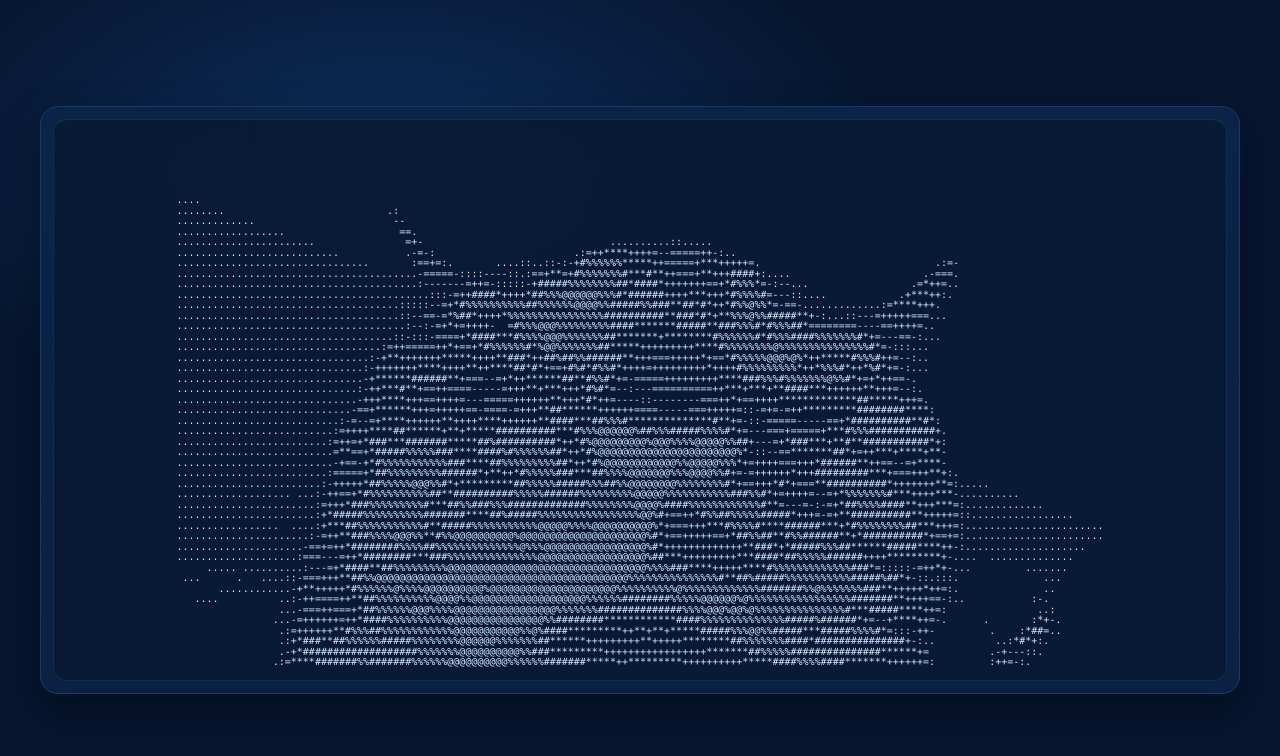
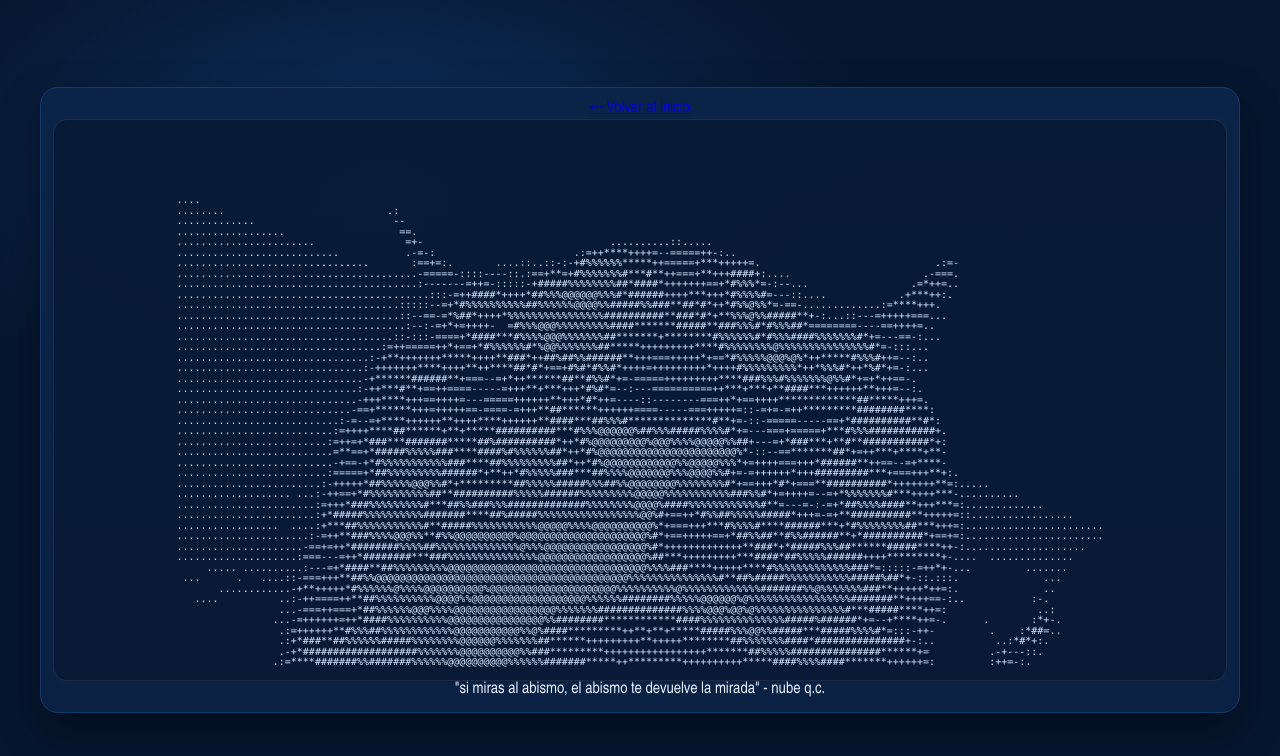
Before and after one commit to bongoyop/web, a plain HTML site: page pagina2.html in a window 1280 px wide. Drawn offline with Linux system fonts and the light colour scheme.

Commit message:
Enhance pagina2.html with back button and ticker
Added a back button and a ticker message to the page.

```diff
--- a/pagina2.html
+++ b/pagina2.html
@@ -1,4 +1,4 @@
-<!doctype html>
+<!DOCTYPE html>
 <html lang="es">
   <head>
     <meta charset="utf-8" />
@@ -14,13 +14,14 @@
       pre.big-ascii {
         margin: 0 auto;
         padding: 12px;
-        background: rgba(0,0,0,0.22);
-        border: 1px solid rgba(255,255,255,0.08);
+        background: rgba(0, 0, 0, 0.22);
+        border: 1px solid rgba(255, 255, 255, 0.08);
         border-radius: 14px;
         overflow: auto;
         max-width: 100%;
 
-        font-family: ui-monospace, SFMono-Regular, Menlo, Monaco, Consolas, "Liberation Mono", monospace;
+        font-family: ui-monospace, SFMono-Regular, Menlo, Monaco, Consolas,
+          "Liberation Mono", monospace;
         font-size: 10px;
         line-height: 1.05;
         color: #d7e6ff;
@@ -31,7 +32,16 @@
 
   <body>
     <main>
+      <a class="back-btn" href="index.html">← Volver al inicio</a>
       <pre id="ascii" class="big-ascii" aria-label="Arte ASCII"></pre>
+      <div class="ticker" aria-label="Mensaje en movimiento">
+        <div class="ticker__track">
+          <span class="ticker__text"
+            >"si miras al abismo, el abismo te devuelve la mirada" - nube
+            q.c.</span
+          >
+        </div>
+      </div>
     </main>
 
     <script>
```
